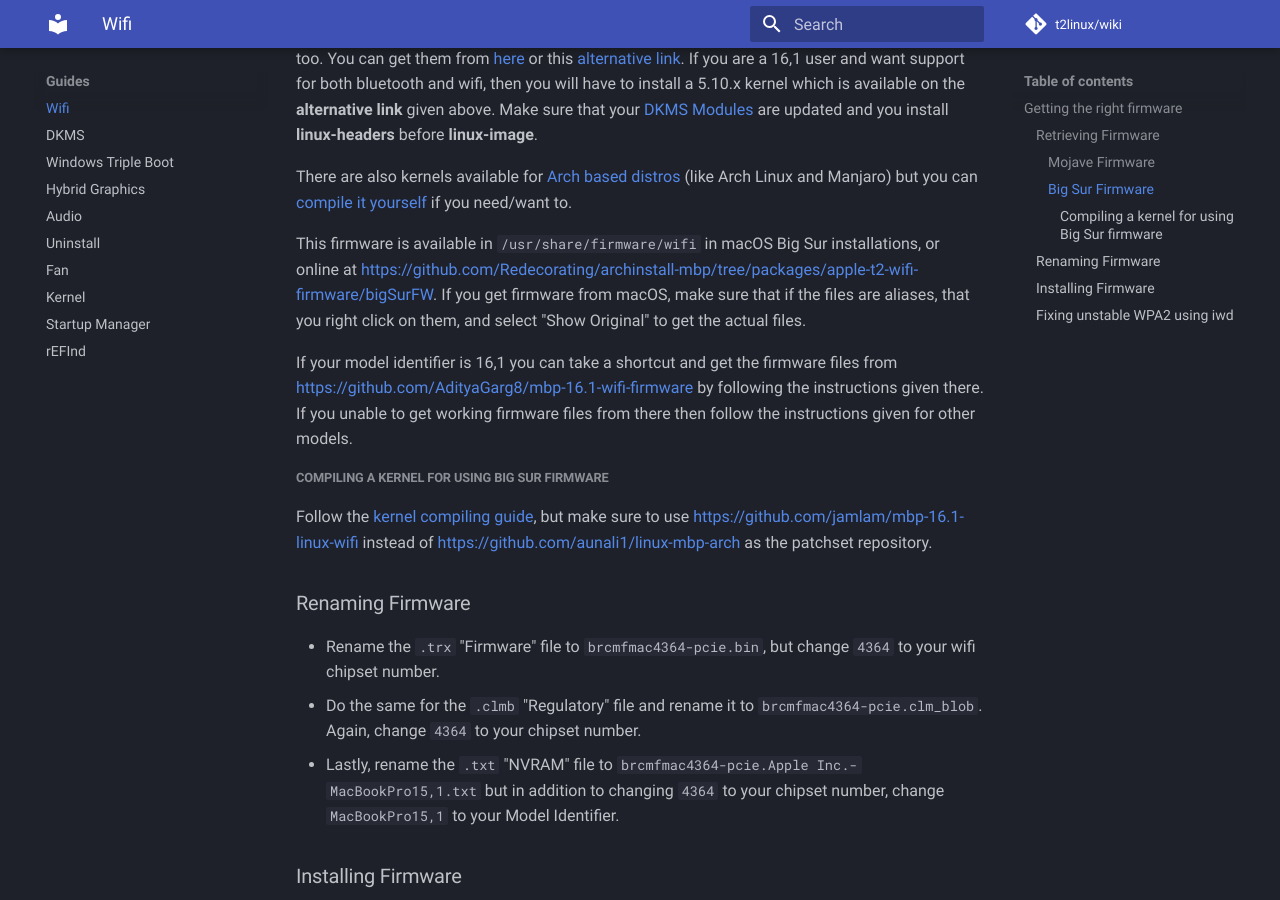
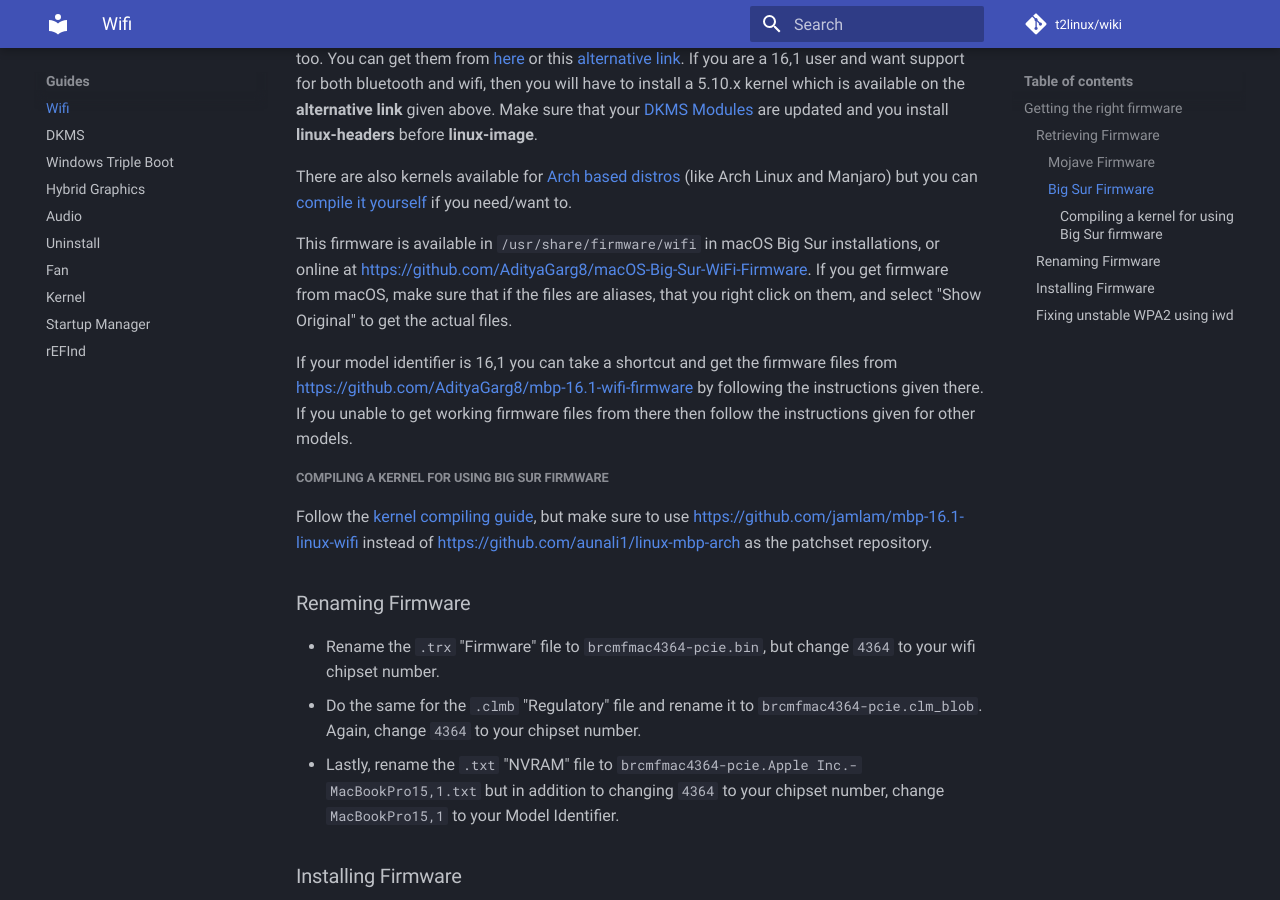
Before and after one commit to t2linux/wiki, an MkDocs documentation site: the page built from docs/guides/wifi.md, in a window 1280 px wide and 900 px high, scrolled down 2218 px. Built offline with MkDocs 1.6.1 and Material for MkDocs 9.7.7, drawn with Linux system fonts in a browser that asks for light colours; comment, search, counter and statistics services are not loaded; part of the change alters nothing that is shown.

Commit message:
Changed online repo link for Big Sur Firmware
The new link has alias-free firmware files.

```diff
--- a/docs/guides/wifi.md
+++ b/docs/guides/wifi.md
@@ -70,7 +70,7 @@ For **Ubuntu**, the "t2-j-bigsur", "t2-hwe-bigsur" and "t2-big-sur" variant kern
 
 There are also kernels available for [Arch based distros](https://github.com/jamlam/mbp-16.1-linux-wifi/releases) (like Arch Linux and Manjaro) but you can [compile it yourself](https://wiki.t2linux.org/guides/wifi/#compiling-with-corelliums-patchset) if you need/want to.
 
-This firmware is available in `/usr/share/firmware/wifi` in macOS Big Sur installations, or online at [https://github.com/Redecorating/archinstall-mbp/tree/packages/apple-t2-wifi-firmware/bigSurFW](https://github.com/Redecorating/archinstall-mbp/tree/packages/apple-t2-wifi-firmware/bigSurFW). If you get firmware from macOS, make sure that if the files are aliases, that you right click on them, and select "Show Original" to get the actual files.
+This firmware is available in `/usr/share/firmware/wifi` in macOS Big Sur installations, or online at [https://github.com/AdityaGarg8/macOS-Big-Sur-WiFi-Firmware](https://github.com/AdityaGarg8/macOS-Big-Sur-WiFi-Firmware). If you get firmware from macOS, make sure that if the files are aliases, that you right click on them, and select "Show Original" to get the actual files.
 
 If your model identifier is 16,1 you can take a shortcut and get the firmware files from [https://github.com/AdityaGarg8/mbp-16.1-wifi-firmware](https://github.com/AdityaGarg8/mbp-16.1-wifi-firmware) by following the instructions given there. If you unable to get working firmware files from there then follow the instructions given for other models.
 
```
